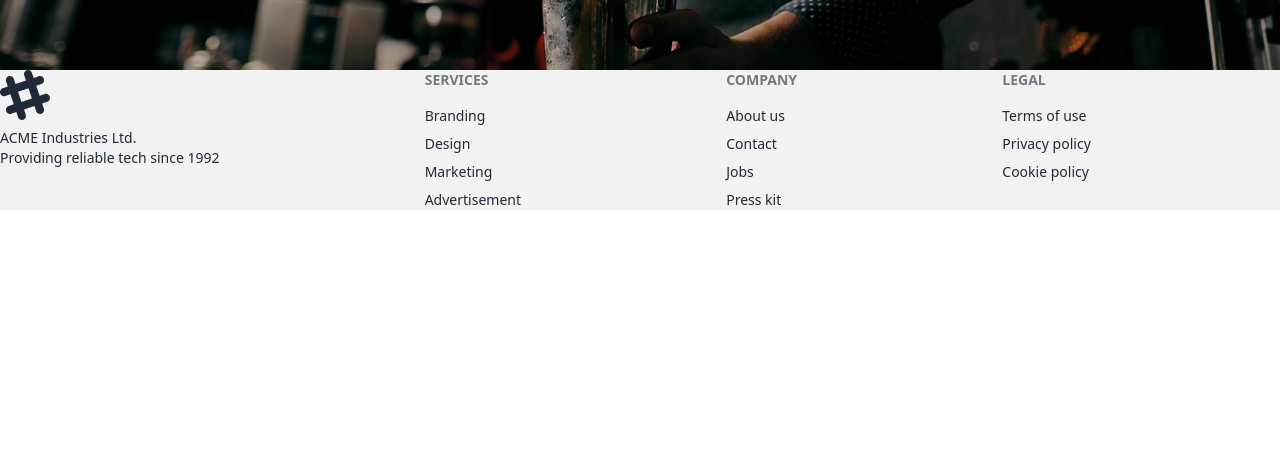
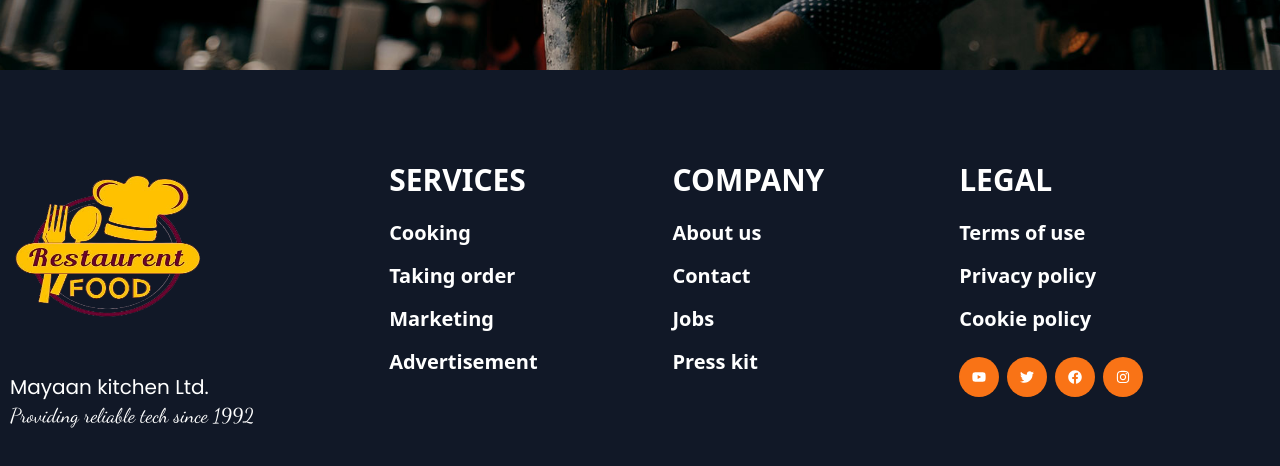
Before and after one commit to md-mostafiz181/Mayaan-kitchen-client, a React (Vite) app: page / in a window 1280 px wide. Shown: the part 8958-9424 px from the top of the page. Before the commit the page ends 9168 px from the top, so only its background shows below. Built offline with nearby package versions, Linux system fonts and the light colour scheme.

Commit message:
footer part added

```diff
--- /dev/null
+++ b/src/pages/Shared/Footer/Footer.css
@@ -0,0 +1,104 @@
+#footer-part{
+    padding: 100px 10px;
+}
+
+#footer-part nav h6{
+    color: white;
+    font-size: 30px;
+    font-weight: bold;
+    text-transform: uppercase;
+    margin-bottom: 10px;
+
+}
+
+#footer-part nav a{
+    color: white;
+    font-size: 20px;
+    font-weight: bold;
+    margin-top: 15px;
+    text-decoration: none;
+    position: relative;
+    transition: .4s;
+}
+
+#footer-part nav a::after{
+    content: "";
+    width: 0%;
+    height: 5px;
+    bottom: -10px;
+    left: 0;
+    background-color: #f97316;
+    position: absolute;
+    border-radius: 5px;
+    transition: .4s;
+}
+
+#footer-part nav a:hover::after{
+    width: 100%;
+
+
+}
+
+#footer-part nav a:hover{
+    color: #f97316;
+
+}
+
+#footer-part .icon{
+    transition: .4s;
+}
+#footer-part .youtube:hover .icon{
+    color: #f97316;
+
+
+}
+
+#footer-part .youtube{
+    transition: .4s;
+
+}
+
+#footer-part .youtube:hover{
+    background-color: white;
+    cursor: pointer;
+}
+
+#footer-part .facebook:hover .icon{
+    color: #f97316;
+}
+
+#footer-part .facebook{
+    transition: .4s;
+
+}
+
+#footer-part .facebook:hover{
+    background-color: white;
+    cursor: pointer;
+}
+#footer-part .twitter:hover .icon{
+    color: #f97316;
+}
+
+#footer-part .twitter{
+    transition: .4s;
+
+}
+
+#footer-part .twitter:hover{
+    background-color: white;
+    cursor: pointer;
+}
+#footer-part .instagram:hover .icon{
+    color: #f97316;
+}
+
+#footer-part .instagram{
+    transition: .4s;
+
+}
+
+#footer-part .instagram:hover{
+    background-color: white;
+    cursor: pointer;
+}
--- a/src/pages/Shared/Footer/Footer.jsx
+++ b/src/pages/Shared/Footer/Footer.jsx
@@ -1,48 +1,58 @@
 import React from "react";
 import Container from "../../../components/Container/Container";
+import logo from "../../../assets/kitchen_logo.png"
+import "./Footer.css"
+import { FaFacebook, FaInstagram, FaTwitter, FaYoutube } from "react-icons/fa";
 
 const Footer = () => {
   return (
-    <div className="bg-base-200 text-base-content mx-auto">
+    <div  id="footer-part" className="bg-[#111827] text-white mx-auto">
       <Container>
       <footer className="footer  ">
         <aside>
-          <svg
-            width="50"
-            height="50"
-            viewBox="0 0 24 24"
-            xmlns="http://www.w3.org/2000/svg"
-            fillRule="evenodd"
-            clipRule="evenodd"
-            className="fill-current"
-          >
-            <path d="M22.672 15.226l-2.432.811.841 2.515c.33 1.019-.209 2.127-1.23 2.456-1.15.325-2.148-.321-2.463-1.226l-.84-2.518-5.013 1.677.84 2.517c.391 1.203-.434 2.542-1.831 2.542-.88 0-1.601-.564-1.86-1.314l-.842-2.516-2.431.809c-1.135.328-2.145-.317-2.463-1.229-.329-1.018.211-2.127 1.231-2.456l2.432-.809-1.621-4.823-2.432.808c-1.355.384-2.558-.59-2.558-1.839 0-.817.509-1.582 1.327-1.846l2.433-.809-.842-2.515c-.33-1.02.211-2.129 1.232-2.458 1.02-.329 2.13.209 2.461 1.229l.842 2.515 5.011-1.677-.839-2.517c-.403-1.238.484-2.553 1.843-2.553.819 0 1.585.509 1.85 1.326l.841 2.517 2.431-.81c1.02-.33 2.131.211 2.461 1.229.332 1.018-.21 2.126-1.23 2.456l-2.433.809 1.622 4.823 2.433-.809c1.242-.401 2.557.484 2.557 1.838 0 .819-.51 1.583-1.328 1.847m-8.992-6.428l-5.01 1.675 1.619 4.828 5.011-1.674-1.62-4.829z"></path>
-          </svg>
-          <p>
-            ACME Industries Ltd.
+
+          <img className="w-[80%] h-[80%]" src={logo} alt="logo" />
+          <p className="primaryFont text-xl ">
+            Mayaan kitchen Ltd.
             <br />
-            Providing reliable tech since 1992
+            <span className="secondaryFont">Providing reliable tech since 1992</span>
           </p>
         </aside>
-        <nav>
-          <h6 className="footer-title">Services</h6>
-          <a className="link link-hover">Branding</a>
-          <a className="link link-hover">Design</a>
+        <nav >
+          <h6 >Services</h6>
+          <a className="link link-hover">Cooking</a>
+          <a className="link link-hover">Taking order</a>
           <a className="link link-hover">Marketing</a>
           <a className="link link-hover">Advertisement</a>
         </nav>
         <nav>
-          <h6 className="footer-title">Company</h6>
+          <h6 className="">Company</h6>
           <a className="link link-hover">About us</a>
           <a className="link link-hover">Contact</a>
           <a className="link link-hover">Jobs</a>
           <a className="link link-hover">Press kit</a>
         </nav>
         <nav>
-          <h6 className="footer-title">Legal</h6>
+          <h6 className="">Legal</h6>
           <a className="link link-hover">Terms of use</a>
           <a className="link link-hover">Privacy policy</a>
           <a className="link link-hover">Cookie policy</a>
+
+          <div className="footer-icon flex justify-center  mt-5">
+                  <div className="youtube w-[40px] h-[40px] flex justify-center items-center bg-orange-500 rounded-full mr-2">
+                    {" "}
+                    <FaYoutube className="text-white icon"></FaYoutube>{" "}
+                  </div>
+                  <div className="twitter w-[40px] h-[40px] flex justify-center items-center bg-orange-500 rounded-full mr-2">
+                    <FaTwitter className="text-white icon"></FaTwitter>
+                  </div>
+                  <div className="facebook w-[40px] h-[40px] flex justify-center items-center bg-orange-500 rounded-full mr-2">
+                    <FaFacebook className="text-white icon"></FaFacebook>
+                  </div>
+                  <div className="instagram w-[40px] h-[40px] flex justify-center items-center bg-orange-500 rounded-full mr-2">
+                    <FaInstagram className="text-white icon"></FaInstagram>
+                  </div>
+                </div>
         </nav>
       </footer>
       </Container>
```
Also changed, not shown: src/assets/kitchen_logo.png (added).
